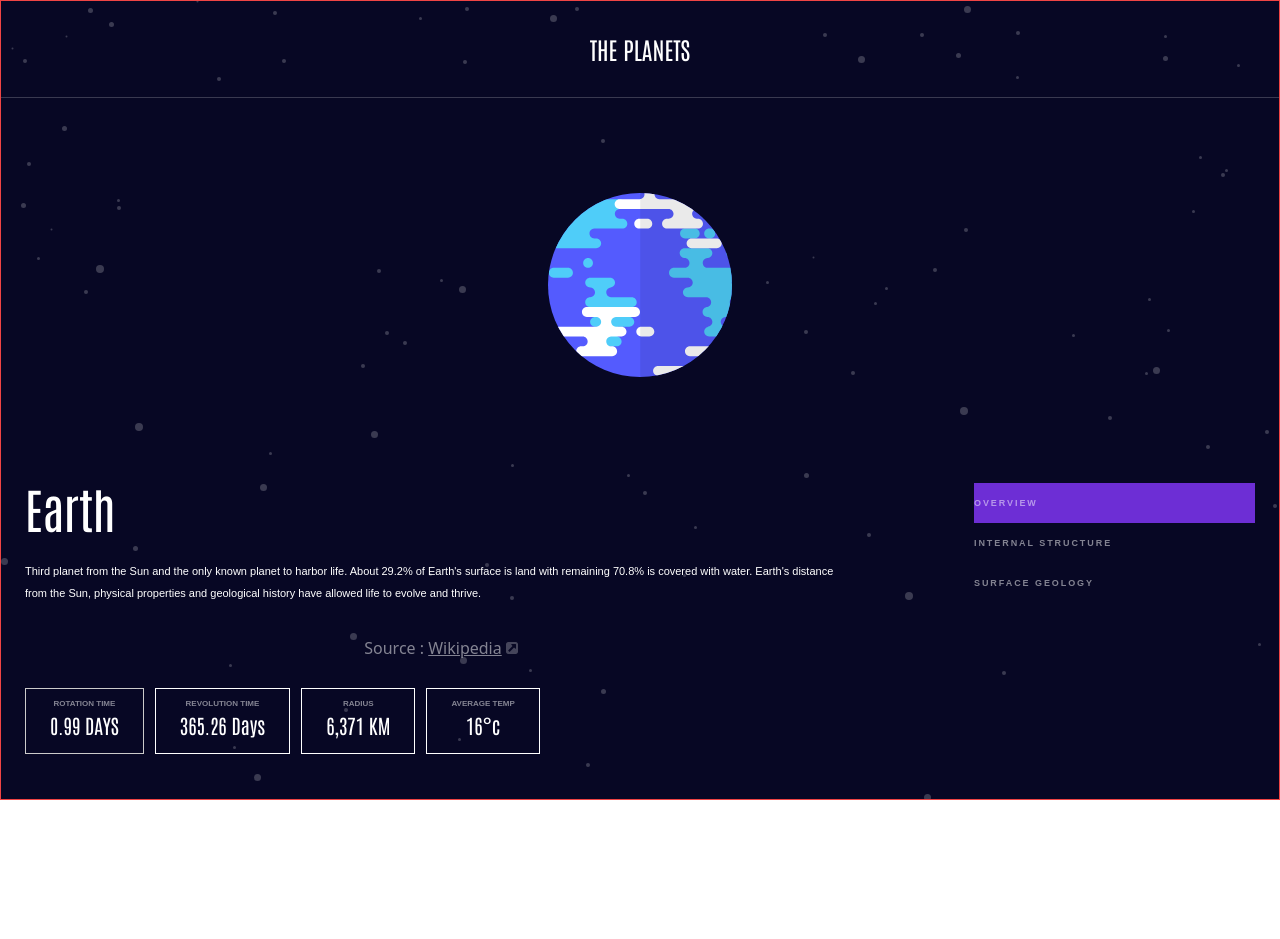
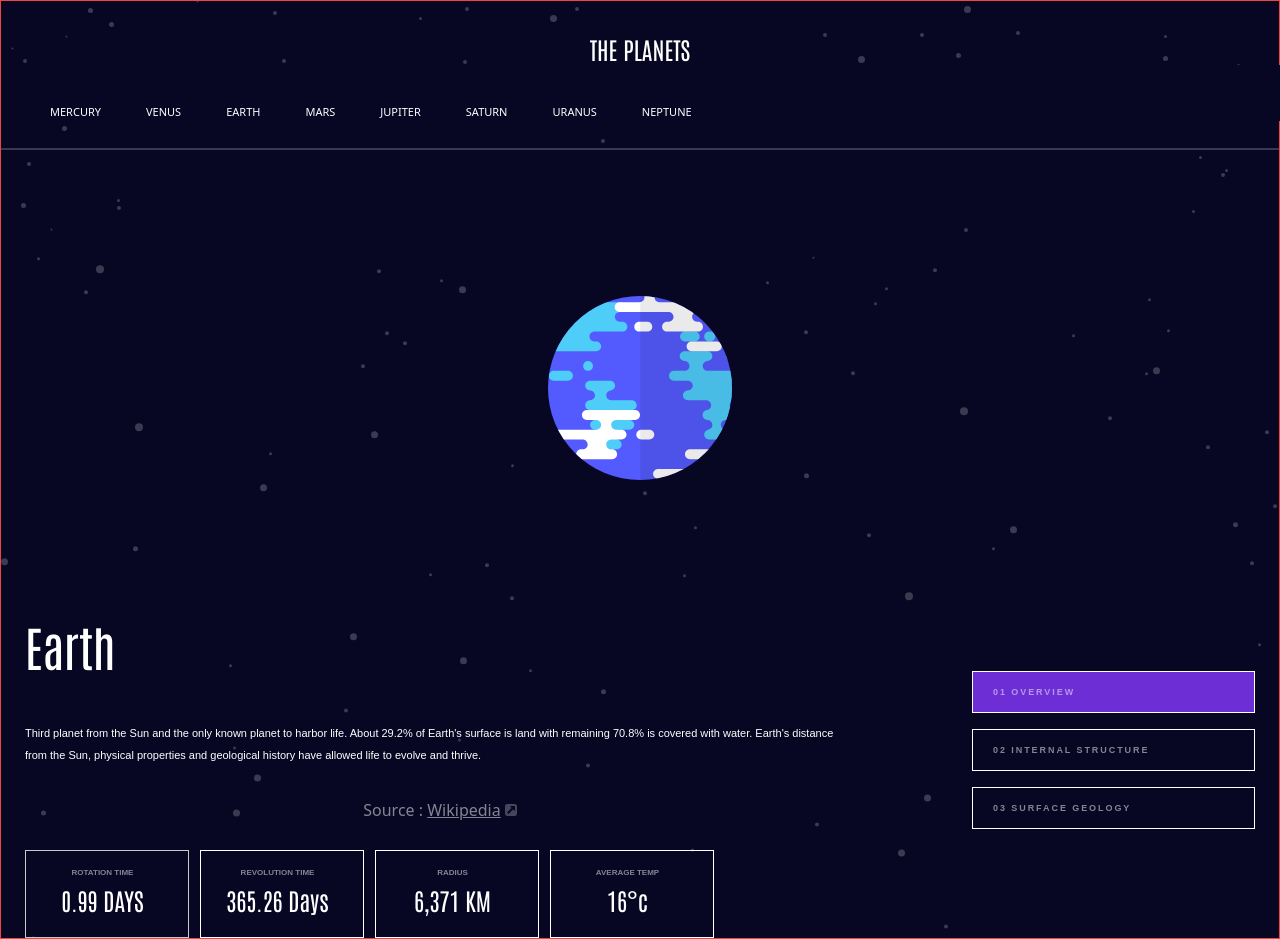
Before and after one commit to dlkokhta/planets-fact-site, a React (Vite) app: page /main/earth in a window 1280 px wide. Before the commit the page ends 800 px from the top, so only its background shows below. Built offline with nearby package versions, Linux system fonts and the light colour scheme.

Commit message:
finished tablet version , starting work on the desktop version

```diff
--- a/src/App.jsx
+++ b/src/App.jsx
@@ -4,7 +4,7 @@ import MainNavigation from "./components/MainNavigation";
 import { useState } from "react";
 
 function App() {
-  const [screenSizeProp, setScreenSizeProps] = useState("md");
+  const [screenSizeProp, setScreenSizeProps] = useState("");
   return (
     <div className="reset ">
       <div className=" bg-image w-screen min-h-screen border border-red-500 ">
--- a/src/components/MainNavigation.jsx
+++ b/src/components/MainNavigation.jsx
@@ -4,49 +4,64 @@ import { Link } from "react-router-dom";
 const MainNavigation = ({ screenSizeProp }) => {
   const [isVisible, setIsVisible] = useState(false);
 
-  console.log("წერწრწრწერწერწწერ", screenSizeProp);
-
   console.log("isVisible", isVisible);
 
   const hamburgerIconClickhandler = () => {
     setIsVisible(!isVisible);
   };
+
   const mercuryClickHandler = () => {
+    if (screenSizeProp === "sm") {
       setIsVisible(!isVisible);
+    }
   };
 
   const venusClickHandler = () => {
+    if (screenSizeProp === "sm") {
       setIsVisible(!isVisible);
+    }
   };
 
   const earthClickHandler = () => {
+    if (screenSizeProp === "sm") {
       setIsVisible(!isVisible);
+    }
   };
 
   const marsClickHandler = () => {
+    if (screenSizeProp === "sm") {
       setIsVisible(!isVisible);
+    }
   };
   const jupiterClickHandler = () => {
+    if (screenSizeProp === "sm") {
       setIsVisible(!isVisible);
+    }
   };
 
   const saturnClickHandler = () => {
+    if (screenSizeProp === "sm") {
       setIsVisible(!isVisible);
+    }
   };
 
   const uranusClickHandler = () => {
+    if (screenSizeProp === "sm") {
       setIsVisible(!isVisible);
+    }
   };
 
   const neptunClickHandler = () => {
+    if (screenSizeProp === "sm") {
       setIsVisible(!isVisible);
+    }
   };
 
   return (
     <>
-      <header className="">
-        <div className=" flex justify-between items-center w-full  p-[18px] pr-[24px] pb-[16px] pl-[24px] md:p-[32px] ">
-          <h1 className=" font-antonio font-normal text-[#FFFFFF] text-2xl md:m-auto">
+      <header className="xl:flex ">
+        <div className="md:pb-[0] flex justify-between items-center w-full  p-[18px] pr-[24px] pb-[16px] pl-[24px] md:p-[32px] ">
+          <h1 className="md:m-auto font-antonio font-normal text-[#FFFFFF] text-2xl xl:m-0">
             THE PLANETS
           </h1>
           <div className="md:hidden" onClick={hamburgerIconClickhandler}>
@@ -75,14 +90,10 @@ const MainNavigation = ({ screenSizeProp }) => {
             )}
           </div>
         </div>
-        <div className=" h-[1px] bg-white bg-opacity-20 w-[100%] flex "></div>
+        <div className=" h-[1px] bg-white bg-opacity-20 w-[100%] flex  md:hidden"></div>
 
-        {screenSizeProp === "md" ? (
-          !isVisible
-        ) : screenSizeProp === "md" ? (
-          isVisible
-        ) : (
-          <div className=" absolute z-10 bg-[#070724] md:relative min-h-full w-screen p-[44px] pr-[24px] pb-[67px] pl-[24px] ">
+        {!isVisible && (
+          <div className="md:py-[39px] md:pb-[0px] absolute z-10 bg-[#070724] md:relative min-h-full w-screen p-[44px] pr-[24px] pb-[67px] pl-[24px] ">
             <ul className="flex flex-col gap-5 md:flex-row">
               <Link
                 className="flex items-center "
@@ -90,9 +101,11 @@ const MainNavigation = ({ screenSizeProp }) => {
                 onClick={mercuryClickHandler}
               >
                 <div className=" w-5 h-5 rounded-full bg-[#DEF4FC] md:hidden"></div>
-                <li className="text-[rgb(255,255,255)] ml-[25px]">MERCURY</li>
+                <li className="text-[rgb(255,255,255)] ml-[25px] md:text-[11px]">
+                  MERCURY
+                </li>
                 <svg
-                  className="ml-auto"
+                  className="ml-auto md:hidden"
                   xmlns="http://www.w3.org/2000/svg"
                   width="6"
                   height="8"
@@ -105,16 +118,20 @@ const MainNavigation = ({ screenSizeProp }) => {
                   />
                 </svg>
               </Link>
+
               <div className=" h-[1px] bg-white bg-opacity-20 w-[100%] flex md:hidden"></div>
+
               <Link
                 className="flex items-center"
                 to="/main/venus"
                 onClick={venusClickHandler}
               >
                 <div className=" w-5 h-5 rounded-full bg-[#F7CC7F] md:hidden"></div>
-                <li className=" text-[#FFFFFF] ml-[25px]">VENUS</li>
+                <li className=" text-[#FFFFFF] ml-[25px] md:text-[11px]">
+                  VENUS
+                </li>
                 <svg
-                  className="ml-auto"
+                  className="ml-auto md:hidden"
                   xmlns="http://www.w3.org/2000/svg"
                   width="6"
                   height="8"
@@ -127,6 +144,7 @@ const MainNavigation = ({ screenSizeProp }) => {
                   />
                 </svg>
               </Link>
+
               <div className=" h-[1px] bg-white bg-opacity-20 w-[100%] flex md:hidden"></div>
               <Link
                 className=" flex items-center "
@@ -134,9 +152,11 @@ const MainNavigation = ({ screenSizeProp }) => {
                 onClick={earthClickHandler}
               >
                 <div className=" w-5 h-5 rounded-full bg-[#545BFE] md:hidden"></div>
-                <li className="text-[#FFFFFF] ml-[25px]">EARTH</li>
+                <li className="text-[#FFFFFF] ml-[25px] md:text-[11px]">
+                  EARTH
+                </li>
                 <svg
-                  className="ml-auto"
+                  className="ml-auto md:hidden"
                   xmlns="http://www.w3.org/2000/svg"
                   width="6"
                   height="8"
@@ -156,9 +176,11 @@ const MainNavigation = ({ screenSizeProp }) => {
                 onClick={marsClickHandler}
               >
                 <div className=" w-5 h-5 rounded-full bg-[#FF6A45] md:hidden"></div>
-                <li className="text-[#FFFFFF] ml-[25px]">MARS</li>
+                <li className="text-[#FFFFFF] ml-[25px] md:text-[11px]">
+                  MARS
+                </li>
                 <svg
-                  className="ml-auto"
+                  className="ml-auto md:hidden"
                   xmlns="http://www.w3.org/2000/svg"
                   width="6"
                   height="8"
@@ -178,9 +200,11 @@ const MainNavigation = ({ screenSizeProp }) => {
                 onClick={jupiterClickHandler}
               >
                 <div className=" w-5 h-5 rounded-full bg-[#ECAD7A] md:hidden"></div>
-                <li className="text-[#FFFFFF] ml-[25px]">JUPITER</li>
+                <li className="text-[#FFFFFF] ml-[25px] md:text-[11px]">
+                  JUPITER
+                </li>
                 <svg
-                  className="ml-auto"
+                  className="ml-auto md:hidden"
                   xmlns="http://www.w3.org/2000/svg"
                   width="6"
                   height="8"
@@ -200,9 +224,11 @@ const MainNavigation = ({ screenSizeProp }) => {
                 onClick={saturnClickHandler}
               >
                 <div className=" w-5 h-5 rounded-full bg-[#FCCB6B] md:hidden "></div>
-                <li className="text-[#FFFFFF] ml-[25px]">SATURN</li>
+                <li className="text-[#FFFFFF] ml-[25px] md:text-[11px]">
+                  SATURN
+                </li>
                 <svg
-                  className="ml-auto"
+                  className="ml-auto md:hidden"
                   xmlns="http://www.w3.org/2000/svg"
                   width="6"
                   height="8"
@@ -223,9 +249,11 @@ const MainNavigation = ({ screenSizeProp }) => {
                 onClick={uranusClickHandler}
               >
                 <div className=" w-5 h-5 rounded-full bg-[#65F0D5] md:hidden"></div>
-                <li className="text-[#FFFFFF] ml-[25px]">URANUS</li>
+                <li className="text-[#FFFFFF] ml-[25px] md:text-[11px]">
+                  URANUS
+                </li>
                 <svg
-                  className="ml-auto"
+                  className="ml-auto md:hidden"
                   xmlns="http://www.w3.org/2000/svg"
                   width="6"
                   height="8"
@@ -245,9 +273,11 @@ const MainNavigation = ({ screenSizeProp }) => {
                 onClick={neptunClickHandler}
               >
                 <div className=" w-5 h-5 rounded-full bg-[#497EFA] md:hidden"></div>
-                <li className="text-[#FFFFFF] ml-[25px]">NEPTUNE</li>
+                <li className="text-[#FFFFFF] ml-[25px] md:text-[11px]">
+                  NEPTUNE
+                </li>
                 <svg
-                  className="ml-auto"
+                  className="ml-auto md:hidden"
                   xmlns="http://www.w3.org/2000/svg"
                   width="6"
                   height="8"
@@ -264,6 +294,7 @@ const MainNavigation = ({ screenSizeProp }) => {
           </div>
         )}
       </header>
+      <div className=" h-[2px] bg-white bg-opacity-20 w-[100%] flex md:my-[27px]  "></div>
     </>
   );
 };
--- a/src/pages/PlanetsName.jsx
+++ b/src/pages/PlanetsName.jsx
@@ -10,6 +10,7 @@ function PlanetsName({ setScreenSizeProps }) {
   console.log(name);
   const [currentSection, setCurrentSection] = useState("overview");
   const [screenSize, setScreenSize] = useState("md");
+
   setScreenSizeProps(screenSize);
 
   console.log(screenSize);
@@ -53,9 +54,9 @@ function PlanetsName({ setScreenSizeProps }) {
 
   return (
     <>
-      <div>
+      <div className="xl:flex">
         <img
-          className=" mx-auto w-[184px] mt-[95px] hidden md:block"
+          className=" mx-auto w-[184px] mt-[95px] hidden md:block md:mt-[146px]"
           src={
             currentSection === "overview"
               ? planetData.images.planet
@@ -67,18 +68,25 @@ function PlanetsName({ setScreenSizeProps }) {
         {currentSection === "surface" && (
           <img
             src={planetData.images.geology}
-            className="w-[50px] h-[60px] absolute   top-[290px] left-[164px] hidden md:block"
+            className="md:ml-[180px] md:my-[170px] w-[80px] h-[100px] absolute   top-[290px] left-[164px] hidden md:block"
           />
         )}
 
-        <div className="md:flex md:flex-row md:items-center md:gap-[69px] ">
-          <div className="md:order-2 flex justify-between  p-[20px] pr-[24px] pl-[24px] pb-[0] md:block">
-            <div className="flex flex-col md:flex md:gap-[16px] md:justify-center ">
+        <div className="xl:flex-col md:flex md:flex-row md:items-center md:gap-[69px] ">
+          <div className=" md:flex md:flex-col md:gap-[16px] md:order-2 md:mb-[-150px] flex justify-between  p-[20px] pr-[24px] pl-[24px] pb-[0]">
+            <div
+              onClick={overviewClickHandler}
+              className="md:border md:border-solid md:border-white flex flex-col md:flex md:gap-[16px] md:justify-center "
+            >
               <h1
                 className="md:absolute text-white text-[9px] font-spartan font-bold tracking-[1.93px] leading-[10px] opacity-[50%] cursor-pointer hover:text-white hover:opacity-[100] "
                 onClick={overviewClickHandler}
               >
-                {<h1>OVERVIEW</h1>}
+                {screenSize === "md" ? (
+                  <h1 className="pl-[20px]"> 01 OVERVIEW</h1>
+                ) : (
+                  <h1> OVERVIEW</h1>
+                )}
               </h1>
               <div
                 style={
@@ -98,13 +106,16 @@ function PlanetsName({ setScreenSizeProps }) {
               ></div>
             </div>
 
-            <div className="flex flex-col md:flex md:gap-[16px] md:justify-center">
+            <div
+              onClick={structureClickHandler}
+              className="md:border md:border-solid md:border-white flex flex-col md:flex md:gap-[16px] md:justify-center"
+            >
               <h1
                 className="md:absolute text-white text-[9px] font-spartan font-bold tracking-[1.93px] leading-[10px] opacity-[50%] cursor-pointer  hover:text-white hover:opacity-[100]"
                 onClick={structureClickHandler}
               >
                 {screenSize === "md" ? (
-                  <h1>INTERNAL STRUCTURE</h1>
+                  <h1 className="pl-[20px]">02 INTERNAL STRUCTURE</h1>
                 ) : (
                   <h1> STRUCTURE</h1>
                 )}
@@ -127,13 +138,16 @@ function PlanetsName({ setScreenSizeProps }) {
               ></div>
             </div>
 
-            <div className="flex flex-col md:flex md:gap-[16px] md:justify-center">
+            <div
+              onClick={surfaceClickHandler}
+              className=" md:border md:border-solid md:border-white flex flex-col md:flex md:gap-[16px] md:justify-center"
+            >
               <h1
                 className="md:absolute text-white text-[9px] font-spartan font-bold tracking-[1.93px] leading-[10px] opacity-[50%] cursor-pointer  hover:text-white hover:opacity-[100]"
                 onClick={surfaceClickHandler}
               >
                 {screenSize === "md" ? (
-                  <h1>SURFACE GEOLOGY</h1>
+                  <h1 className="pl-[20px]">03 SURFACE GEOLOGY</h1>
                 ) : (
                   <h1> SURFACE</h1>
                 )}
@@ -176,8 +190,8 @@ function PlanetsName({ setScreenSizeProps }) {
                 className="w-[50px] h-[60px] absolute   top-[290px] left-[164px] md:hidden"
               />
             )}
-            <div className=" text-white mt-[95px] mb-[28px] pr-[24px]  pl-[24px]">
-              <h1 className="md:flex md:items-start md:text-[48px] font-antonio text-center text-[40px] pt-[0] pb-[16px]">
+            <div className="md:mt-[130px] text-white mt-[95px] mb-[28px] pr-[24px]  pl-[24px]">
+              <h1 className="md:flex md:mb-[24px] md:items-start md:text-[48px] font-antonio text-center text-[40px] pt-[0] pb-[16px]">
                 {planetData.name}
               </h1>
 
@@ -205,39 +219,39 @@ function PlanetsName({ setScreenSizeProps }) {
           </div>
         </div>
 
-        <div className="md:flex-row md:gap-[11px] pr-[24px] pl-[24px] flex flex-col gap-[8px]  ">
+        <div className=" md:flex-row md:gap-[11px] pr-[24px] pl-[24px] flex flex-col gap-[8px]  ">
           <div
-            className="md:flex-col flex justify-between items-center border-solid border-[1px] border-[#cbcaca]
+            className="md:w-[164px] md:h-[88px] md:py-[16px]  md:pb-[19px] md:pl-[15px]  md:flex-col flex justify-between items-center border-solid border-[1px] border-[#cbcaca]
             p-[9px] pr-[24px] pb-[13px] pl-[24px] "
           >
-            <div className=" font-spartan text-[8px] font-bold text-white opacity-[50%]">
+            <div className=" font-spartan text-[8px]   font-bold text-white opacity-[50%]">
               ROTATION TIME
             </div>
-            <div className=" font-antonio text-[20px] font-normal text-white ">
+            <div className="flex-col font-antonio text-[20px] md:text-[24px] font-normal text-white ">
               {planetData.rotation.toUpperCase()}
             </div>
           </div>
-          <div className="md:flex-col flex justify-between items-center  border-solid border-[1px] border-white  p-[9px] pr-[24px] pb-[13px] pl-[24px]">
+          <div className="md:w-[164px] md:h-[88px] md:py-[16px]  md:pb-[19px] md:pl-[15px] md:flex-col flex justify-between items-center  border-solid border-[1px] border-white  p-[9px] pr-[24px] pb-[13px] pl-[24px]">
             <div className="font-spartan text-[8px] font-bold text-white opacity-[50%]">
               REVOLUTION TIME
             </div>
-            <div className=" font-antonio text-[20px] font-normal text-white">
+            <div className=" font-antonio text-[20px]  md:text-[24px] font-normal text-white">
               {planetData.revolution}
             </div>
           </div>
-          <div className="md:flex-col flex justify-between items-center border-solid border-[1px] border-white  p-[9px] pr-[24px] pb-[13px] pl-[24px]">
+          <div className="md:w-[164px] md:h-[88px] md:py-[16px] md:pb-[19px] md:pl-[15px] md:flex-col flex justify-between items-center border-solid border-[1px] border-white  p-[9px] pr-[24px] pb-[13px] pl-[24px]">
             <div className="font-spartan text-[8px] font-bold text-white opacity-[50%]">
               RADIUS
             </div>
-            <div className=" font-antonio text-[20px] font-normal text-white">
+            <div className=" font-antonio text-[20px]  md:text-[24px] font-normal text-white">
               {planetData.radius}
             </div>
           </div>
-          <div className="md:flex-col flex justify-between items-center border-solid border-[1px] border-white  p-[9px] pr-[24px] pb-[13px] pl-[24px]">
+          <div className="md:w-[164px] md:h-[88px] md:py-[16px]  md:pb-[19px] md:pl-[15px] md:flex-col flex justify-between items-center border-solid border-[1px] border-white  p-[9px] pr-[24px] pb-[13px] pl-[24px]">
             <div className="font-spartan text-[8px] font-bold text-white opacity-[50%]">
               AVERAGE TEMP
             </div>
-            <div className=" font-antonio text-[20px] font-normal text-white">
+            <div className=" font-antonio text-[20px]  md:text-[24px] font-normal text-white">
               {planetData.temperature}
             </div>
           </div>
--- a/tailwind.config.js
+++ b/tailwind.config.js
@@ -14,13 +14,13 @@ export default {
       sm: "378px",
       // => @media (min-width: 640px) { ... }
 
-      md: "768px",
+      md: "765px",
       // => @media (min-width: 768px) { ... }
 
       lg: "1024px",
       // => @media (min-width: 1024px) { ... }
 
-      xl: "1280px",
+      xl: "1440px",
       // => @media (min-width: 1280px) { ... }
 
       "2xl": "1536px",
```
Lines whose indentation alone changed are shown as unchanged.
